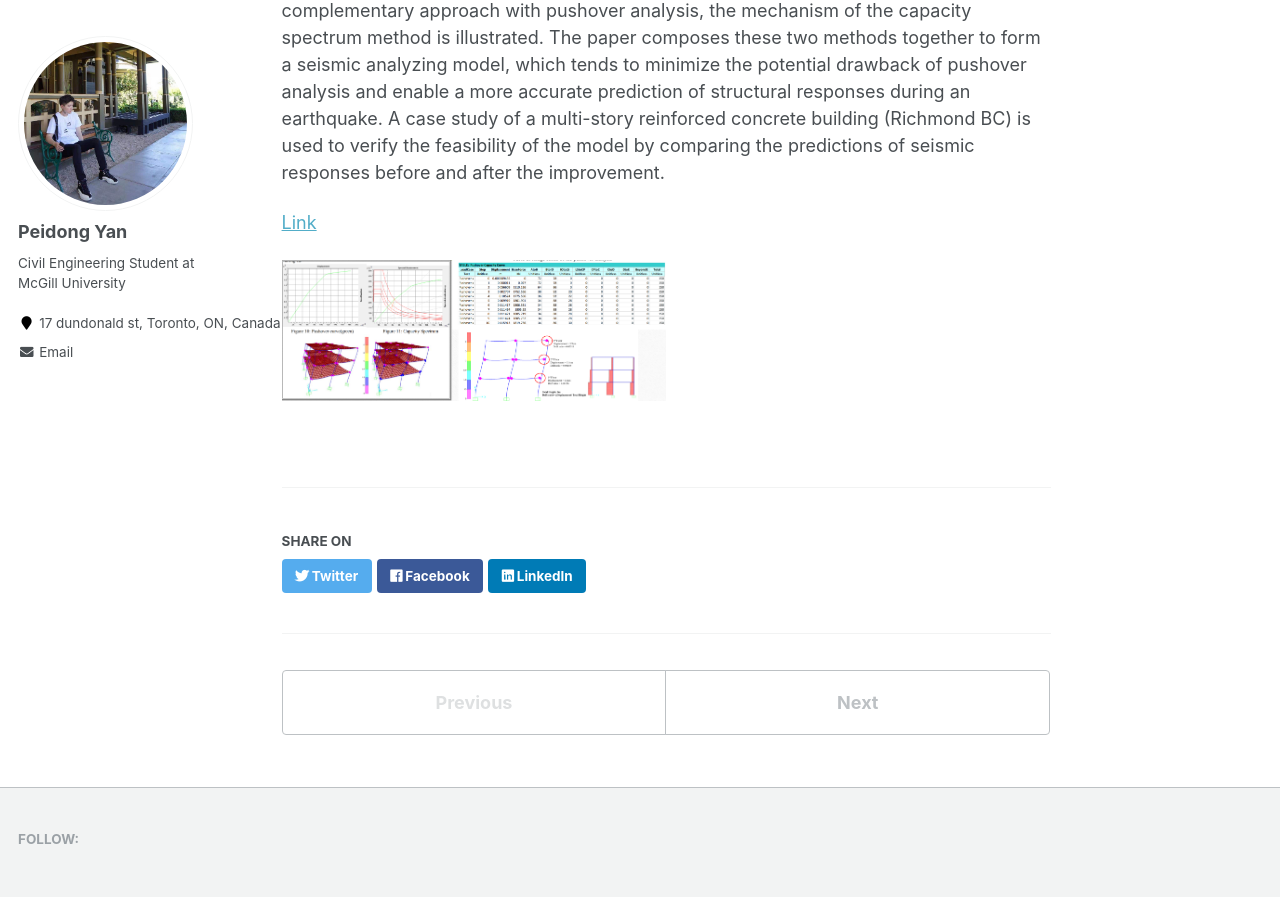
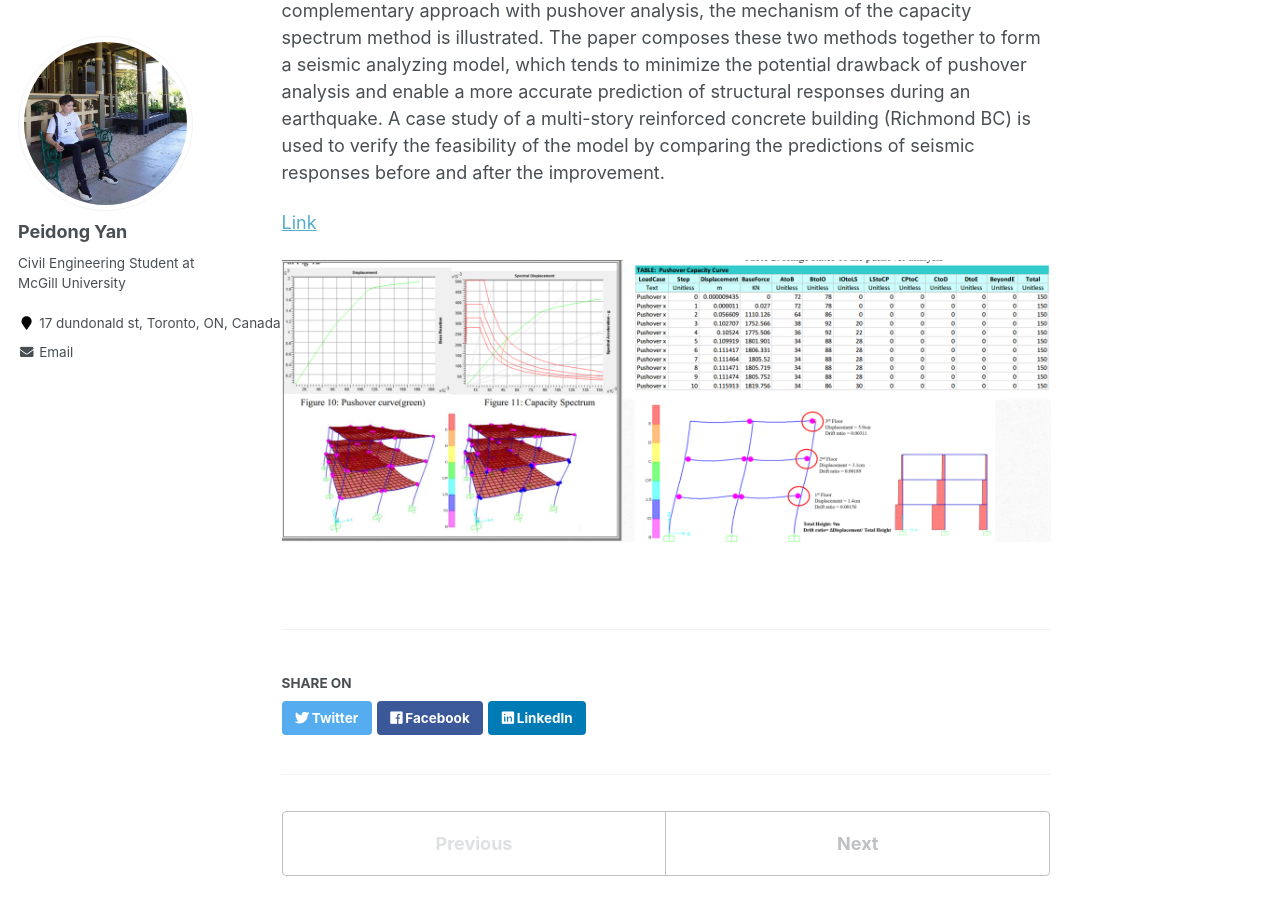
Before and after one commit to LorenYan98/LY.github.io, a Jekyll site: the page built from _publications/2020-03-01-paper-title-number-1.md, in a window 1280 px wide and 900 px high, scrolled down 532 px. Built offline with Jekyll 4.4.1, drawn with Linux system fonts in a browser that asks for light colours.

Commit message:
Update 2020-03-01-paper-title-number-1.md

```diff
--- a/_publications/2020-03-01-paper-title-number-1.md
+++ b/_publications/2020-03-01-paper-title-number-1.md
@@ -19,4 +19,4 @@ A comprehensive seismic analysis system is essential for the prediction of struc
 [Link](https://github.com/LorenYan98/LY.github.io/blob/main/files/_Pushover_Research%20paperICJE-5-11-120-129.pdf)
 
 
-<img src='https://lorenyan98.github.io/LY.github.io/images/pushover.png' width='50%' height = '50%'>
+<img src='https://lorenyan98.github.io/LY.github.io/images/pushover.png'>
```
